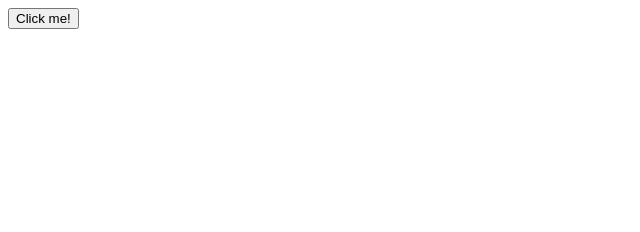
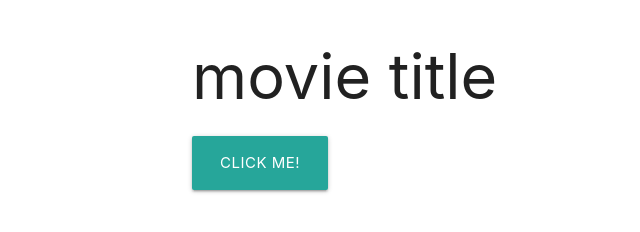
Before and after one commit to saitek300/should-I-walk-here, a plain HTML site: page index.html in a window 1280 px wide. Shown: the whole page, without its empty margins (0-640 px from the left). Drawn offline with nearby package versions, Linux system fonts and the light colour scheme.

Commit message:
added source code for css

```diff
--- a/index.html
+++ b/index.html
@@ -5,11 +5,16 @@
     <meta http-equiv="X-UA-Compatible" content="IE=edge">
     <meta name="viewport" content="width=device-width, initial-scale=1.0">
     <title>What Should I Watch Next?</title>
+    <link rel="stylesheet" href="https://cdnjs.cloudflare.com/ajax/libs/materialize/1.0.0/css/materialize.min.css"></link>
     <link href="assets/style.css" rel="stylesheet"><link>
 </head>
 <body>
-    <div id = "randomMovie"></div>
-    <button id="button">Click me!</button>
-    <script src= "assets/index.js"></script>
+<div class="container">
+ <h1 id = "randomMovie">movie title</h1>
+    <button class="waves-effect waves-light btn-large" id="button">Click me!</button>
+</div>
+<script src="https://cdnjs.cloudflare.com/ajax/libs/materialize/1.0.0/js/materialize.min.js"></script>
+<script> src="assets/index.js"</script>
 </body>
+
 </html>
```
